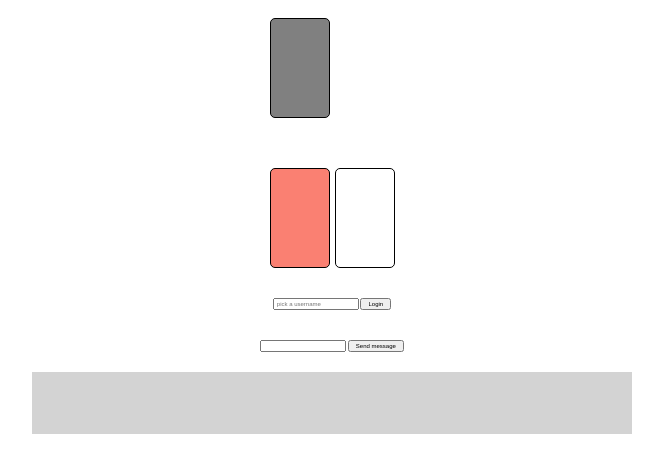
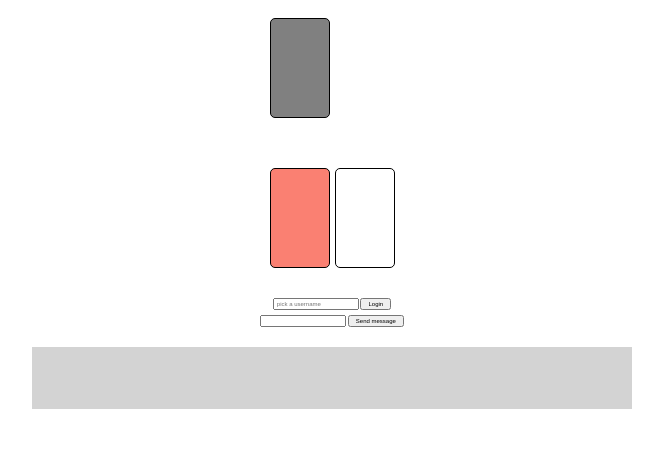
Before and after one commit to aaronharinck/demo-multiplayer-cardgame-highcard, a website with bundled scripts: page public/index.html in a window 1280 px wide. Shown: the whole page, without its empty margins (316-979 px from the left). Built offline with nearby package versions, Linux system fonts and the light colour scheme; files whose address does not match are found by name.

Commit message:
changed chatform margin

```diff
--- a/public/styles/styles.css
+++ b/public/styles/styles.css
@@ -29,6 +29,10 @@ main {
   margin: 0 auto;
   margin-top: 3rem;
   text-align: center;
+}
+
+.chatForm + .chatForm {
+  margin-top: 0.5rem;
 }
 
 .messages {
```
